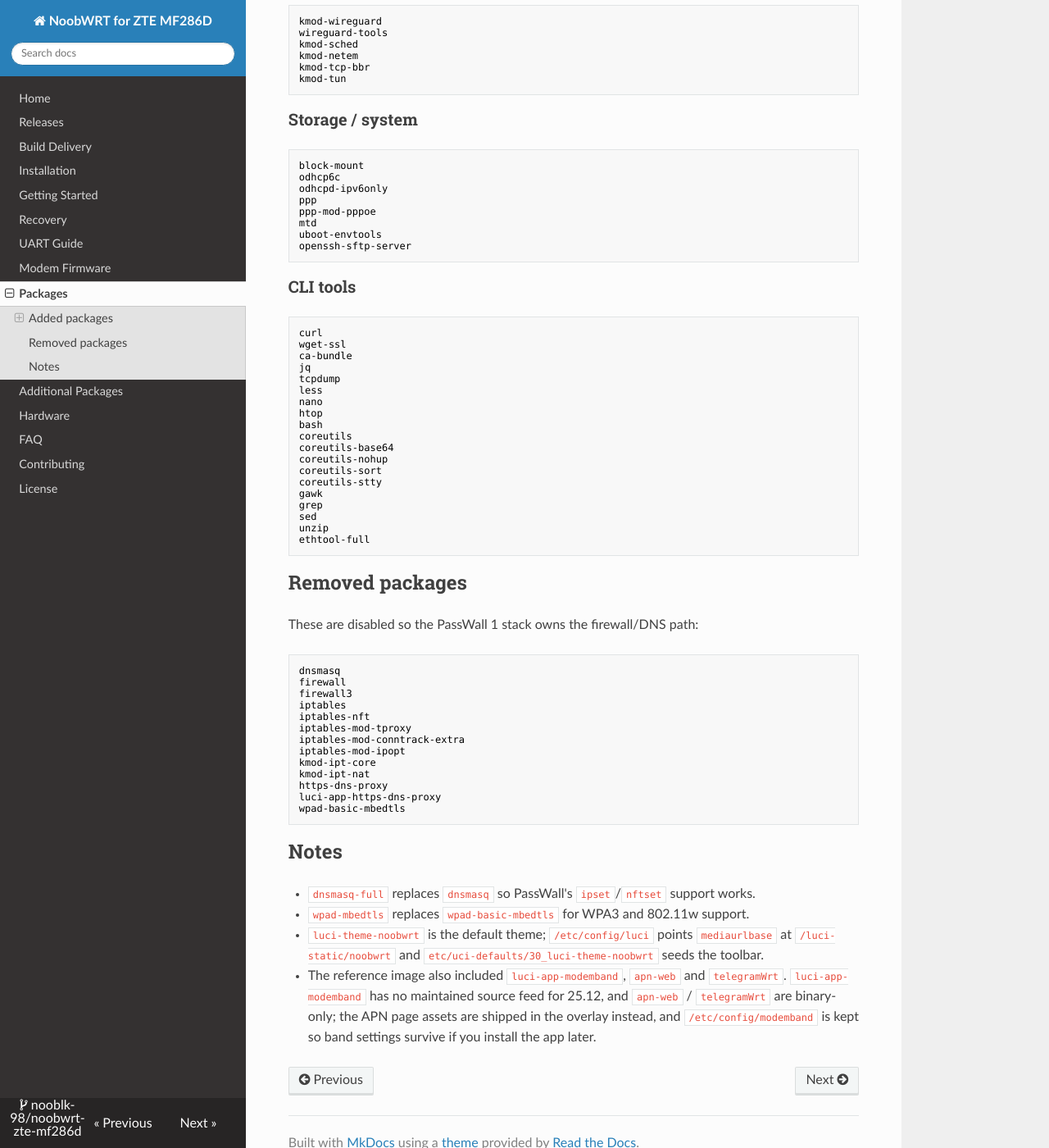
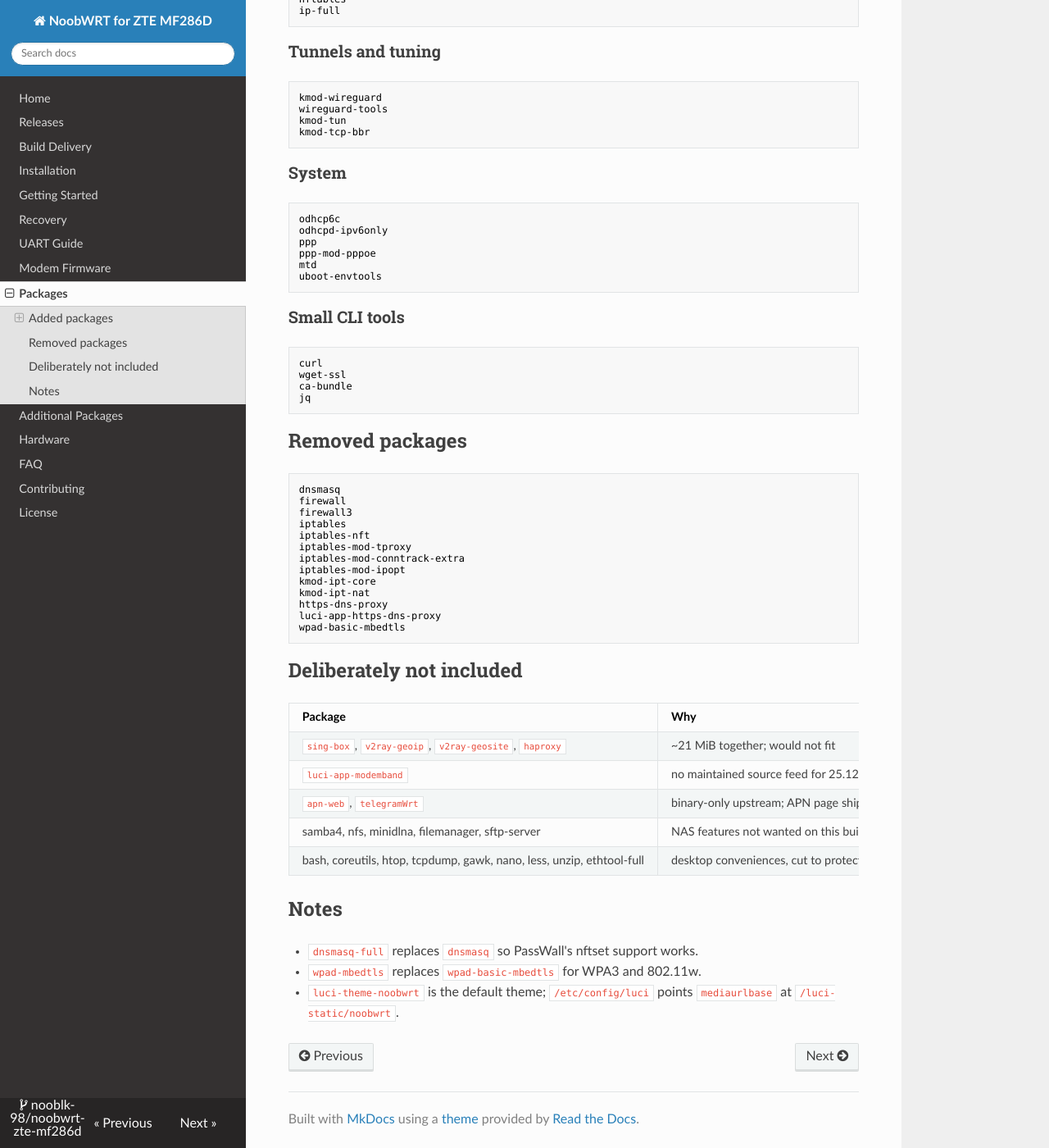
Before and after one commit to nooblk-98/noobwrt-zte-mf286d, an MkDocs documentation site: the page built from docs/packages.md, in a window 1280 px wide and 1400 px high, scrolled down 1721 px. Shown: the whole window at 82% size. Built offline with MkDocs 1.6.1, drawn with Linux system fonts in a browser that asks for light colours; nearby versions of some CDN libraries; some of the changed text lies outside the part shown.

Commit message:
feat: slim the build for the 29 MiB firmware partition
- drop NAS/storage and desktop extras (samba/nfs/sftp, block-mount, bash,
  coreutils, htop, tcpdump, gawk, nano, less, unzip, ethtool-full)
- drop sing-box, haproxy and v2ray geoip/geosite (~21 MiB); Xray stays the only
  proxy core
- kconfig: disable PassWall's default extra cores on arm (SingBox, GeoView,
  SmartDNS, HAProxy, ShadowsocksR, geodata), keep Xray + nftables proxy
- release hook now fails closed when the image exceeds the UBI budget
- docs: flash/size budget table, package list rewritten

````diff
--- a/docs/hardware.md
+++ b/docs/hardware.md
@@ -26,6 +26,35 @@ OpenWrt maps the ports as follows:
 - `wan6` → DHCPv6 on `wan`
 - LTE → `wan` as QMI on `/dev/cdc-wdm0` in the shipped config
 
+## Flash and image size budget
+
+| Region | Size | Used by |
+|---|---|---|
+| NAND total | 128 MiB | whole device |
+| SPI NOR | 2 MiB | bootloader (`SBL1`, `MIBIB`, `QSEE`, `APPSBL`) |
+| `rootfs` (mtd9) | **29.00 MiB** (30,408,704 B) | kernel + OpenWrt rootfs + overlay |
+| `data` (mtd10) | 25 MiB | stock data; unused by OpenWrt |
+| `fota` (mtd11) | 50 MiB | stock FOTA; unused by OpenWrt |
+
+The `rootfs` partition is a UBI volume: 232 PEBs of 128 KiB, 2 reserved, so
+**230 LEBs × 126,976 B = 27.85 MiB** of usable space. The kernel is stored
+uncompressed (≈3.3 MiB in the reference image), which leaves:
+
+| Overlay wanted | Max rootfs (squashfs) |
+|---|---|
+| 0 MiB | 24.57 MiB |
+| 2 MiB | 22.57 MiB |
+| 4 MiB | 20.57 MiB |
+| 6 MiB | 18.57 MiB |
+| 8 MiB | 16.57 MiB |
+
+Practical target for this build: **rootfs ≤ 20 MiB**, leaving ~4 MiB of overlay
+for settings. The release hook fails the build above 27.85 MB of image payload and
+warns above 25.5 MB.
+
+For reference, the packages that will not fit: `sing-box` alone is 15.3 MiB and
+`xray-core` is 10.8 MiB compressed, so only one proxy core is shipped.
+
 ## Known hardware limits
 
 - Many LEDs are driven by the modem firmware, not the CPU. Only internal and Wi-Fi
--- a/docs/packages.md
+++ b/docs/packages.md
@@ -7,9 +7,15 @@ OpenWrt `ipq40xx/generic` `zte_mf286d` profile.
 The profile itself already adds `kmod-usb-net-qmi-wwan`, `kmod-usb-serial-option`
 and `uqmi`.
 
+!!! warning "Size budget"
+    The MF286D has a **29 MiB** firmware partition (about 24.5 MiB usable for the
+    rootfs after the kernel). The build is deliberately slim: Xray is the only
+    proxy core, and there are no NAS, Samba, NFS, media-server or desktop CLI
+    packages. See [Hardware](hardware.md#flash-and-image-size-budget).
+
 ## Added packages
 
-### LuCI and management
+### LuCI and theme
 
 ```text
 luci
@@ -54,18 +60,14 @@ ath10k-firmware-qca4019-ct
 wpad-mbedtls
 ```
 
-### PassWall 1 stack
+### PassWall 1 (Xray only)
 
 ```text
-haproxy
 chinadns-ng
 dns2socks
 dns2tcp
 microsocks
-sing-box
 xray-core
-v2ray-geoip
-v2ray-geosite
 tcping
 resolveip
 ```
@@ -95,57 +97,36 @@ nftables
 ip-full
 ```
 
-### Tuning and tunnels
+### Tunnels and tuning
 
 ```text
 kmod-wireguard
 wireguard-tools
-kmod-sched
-kmod-netem
+kmod-tun
 kmod-tcp-bbr
-kmod-tun
 ```
 
-### Storage / system
+### System
 
 ```text
-block-mount
 odhcp6c
 odhcpd-ipv6only
 ppp
 ppp-mod-pppoe
 mtd
 uboot-envtools
-openssh-sftp-server
 ```
 
-### CLI tools
+### Small CLI tools
 
 ```text
 curl
 wget-ssl
 ca-bundle
 jq
-tcpdump
-less
-nano
-htop
-bash
-coreutils
-coreutils-base64
-coreutils-nohup
-coreutils-sort
-coreutils-stty
-gawk
-grep
-sed
-unzip
-ethtool-full
 ```
 
 ## Removed packages
-
-These are disabled so the PassWall 1 stack owns the firewall/DNS path:
 
 ```text
 dnsmasq
@@ -163,14 +144,19 @@ luci-app-https-dns-proxy
 wpad-basic-mbedtls
 ```
 
+## Deliberately not included
+
+| Package | Why |
+|---|---|
+| `sing-box`, `v2ray-geoip`, `v2ray-geosite`, `haproxy` | ~21 MiB together; would not fit |
+| `luci-app-modemband` | no maintained source feed for 25.12 (config kept) |
+| `apn-web`, `telegramWrt` | binary-only upstream; APN page ships in the overlay |
+| samba4, nfs, minidlna, filemanager, sftp-server | NAS features not wanted on this build |
+| bash, coreutils, htop, tcpdump, gawk, nano, less, unzip, ethtool-full | desktop conveniences, cut to protect the size budget |
+
 ## Notes
 
-- `dnsmasq-full` replaces `dnsmasq` so PassWall's `ipset`/`nftset` support works.
-- `wpad-mbedtls` replaces `wpad-basic-mbedtls` for WPA3 and 802.11w support.
-- `luci-theme-noobwrt` is the default theme; `/etc/config/luci` points `mediaurlbase` at
-  `/luci-static/noobwrt` and `etc/uci-defaults/30_luci-theme-noobwrt` seeds the toolbar.
-- The reference image also included `luci-app-modemband`, `apn-web` and
-  `telegramWrt`. `luci-app-modemband` has no maintained source feed for 25.12, and
-  `apn-web` / `telegramWrt` are binary-only; the APN page assets are shipped in the
-  overlay instead, and `/etc/config/modemband` is kept so band settings survive if
-  you install the app later.
+- `dnsmasq-full` replaces `dnsmasq` so PassWall's nftset support works.
+- `wpad-mbedtls` replaces `wpad-basic-mbedtls` for WPA3 and 802.11w.
+- `luci-theme-noobwrt` is the default theme; `/etc/config/luci` points
+  `mediaurlbase` at `/luci-static/noobwrt`.
````
Also changed, not shown: README.md (+2 -1 lines), 3 other files.
